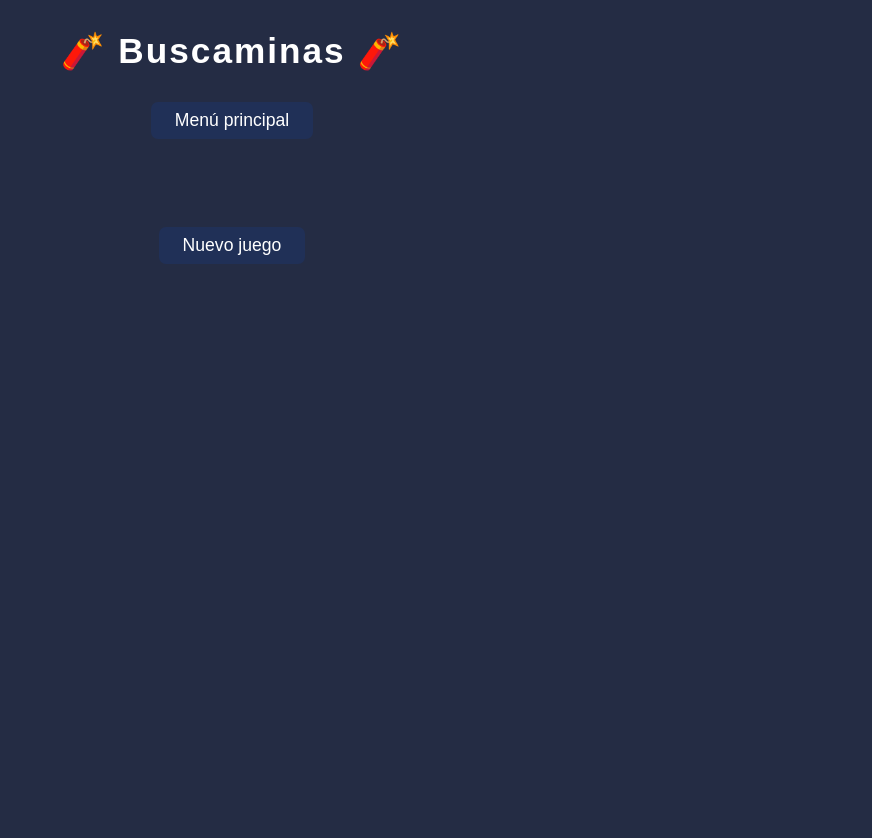
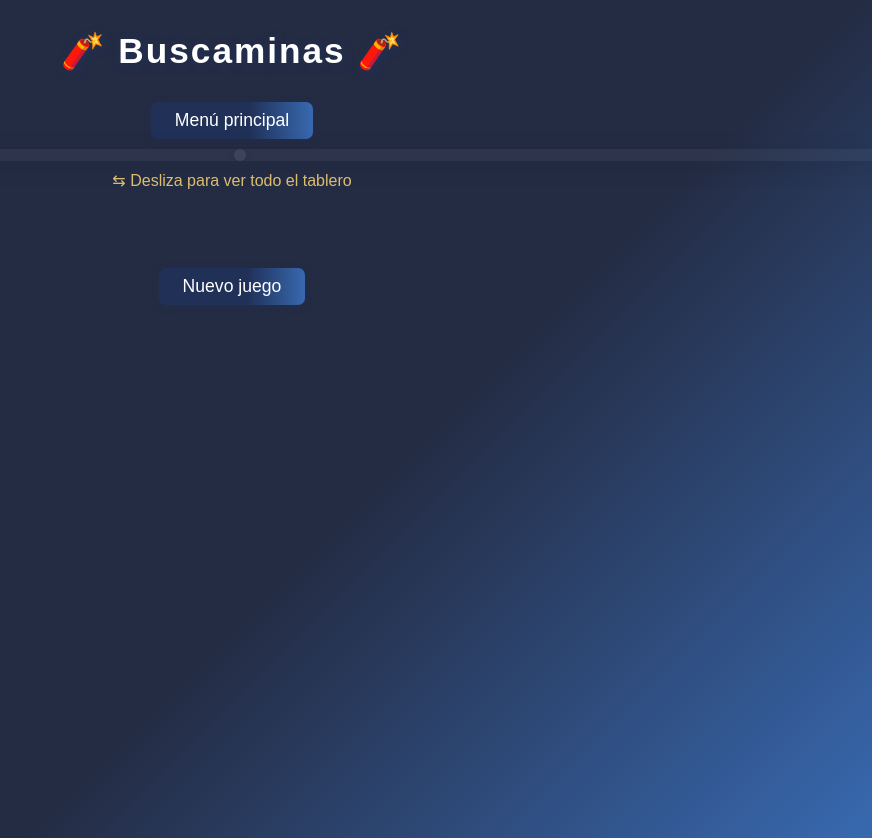
Before and after one commit to JeesusA/buscaminas_flask, a Flask app: template templates/index.html in a window 1280 px wide. Shown: the whole page, without its empty margins (408-1280 px from the left). Before the commit the page ends 264 px from the top, so only its background shows below. Run offline with Flask 3, Linux system fonts and the light colour scheme; the template is opened without the code that fills it: most values are stand-ins (such as "Sample title", 1, 10 or a date in 2020).

Commit message:
actualizaciones visuales

```diff
--- a/static/style.css
+++ b/static/style.css
@@ -1,8 +1,9 @@
 body {
-    background: #242c44;
+    background: linear-gradient(135deg, #242c44 60%, #3869b0 100%);
     color: white;
     font-family: Arial, sans-serif;
     text-align: center;
+    min-height: 100vh;
 }
 
 #contenedor-tablero {
@@ -12,8 +13,108 @@ body {
     width: 100vw;
     margin: 0 auto 10px auto;
     overflow-x: auto;
+    box-shadow: 0 4px 24px rgba(0,0,0,0.12);
+    border-radius: 16px;
+    background: rgba(255,255,255,0.04);
+    position: relative;
 }
 
+#scroll-hint {
+    color: #ffd978;
+    font-size: 1em;
+    margin-bottom: 8px;
+    opacity: 0.85;
+    animation: scrollHintAnim 1.5s infinite alternate;
+}
+@keyframes scrollHintAnim {
+    from { opacity: 0.5; }
+    to { opacity: 1; }
+}
+
+h1 {
+    margin-top: 30px;
+    margin-bottom: 20px;
+    font-size: 2.2em;
+    letter-spacing: 2px;
+    text-shadow: 2px 2px 8px #203057;
+}
+
+table {
+    margin: 0 auto;
+    border-collapse: separate;
+    border-spacing: 2px;
+    user-select: none;
+    max-width: 100vw;
+    overflow-x: auto;
+    display: block;
+    background: rgba(255,255,255,0.08);
+    border-radius: 12px;
+    box-shadow: 0 2px 12px rgba(0,0,0,0.10);
+    padding: 6px;
+}
+
+td {
+    width: 40px;
+    height: 40px;
+    font-size: 1.7em;
+    background: #6ea3d8;
+    color: #123;
+    border: 2.5px solid #394b62;
+    cursor: pointer;
+    transition: 0.18s cubic-bezier(.4,2,.6,1);
+    text-align: center;
+    border-radius: 8px;
+    box-shadow: 0 1px 4px rgba(30,30,60,0.10);
+    position: relative;
+}
+
+td.descubierto {
+    background: #b3dbb3;
+    color: #1c3b1c;
+    cursor: default;
+    animation: popCell 0.18s;
+}
+@keyframes popCell {
+    from { transform: scale(0.92); }
+    to { transform: scale(1); }
+}
+
+td.bandera {
+    background: #ffd978;
+    color: #b70000;
+    animation: popCell 0.18s;
+}
+
+td:hover:not(.descubierto) {
+    background: #a7c7e7;
+    box-shadow: 0 2px 8px #3869b0aa;
+}
+
+#mensaje {
+    font-size: 1.3em;
+    margin: 18px 0;
+    min-height: 32px;
+}
+
+button {
+    margin: 10px;
+    padding: 8px 24px;
+    font-size: 1.1em;
+    background: linear-gradient(90deg, #203057 60%, #3869b0 100%);
+    color: white;
+    border: none;
+    border-radius: 7px;
+    cursor: pointer;
+    transition: 0.2s;
+    box-shadow: 0 2px 8px #20305733;
+}
+
+button:hover {
+    background: #3869b0;
+    color: #ffd978;
+}
+
+/* Modal y responsividad */
 .modal-oculto {
     display: none;
 }
@@ -60,67 +161,6 @@ body {
     background: #3869b0;
 }
 
-h1 {
-    margin-top: 30px;
-    margin-bottom: 20px;
-    font-size: 2.2em;
-    letter-spacing: 2px;
-}
-
-table {
-    margin: 0 auto;
-    border-collapse: collapse;
-    user-select: none;
-    max-width: 100vw;
-    overflow-x: auto;
-    display: block;
-}
-
-td {
-    width: 40px;
-    height: 40px;
-    font-size: 1.6em;
-    background: #6ea3d8;
-    color: #123;
-    border: 2px solid #394b62;
-    cursor: pointer;
-    transition: 0.2s;
-    text-align: center;
-}
-
-td.descubierto {
-    background: #b3dbb3;
-    color: #1c3b1c;
-    cursor: default;
-}
-
-td.bandera {
-    background: #ffd978;
-    color: #b70000;
-}
-
-#mensaje {
-    font-size: 1.3em;
-    margin: 18px 0;
-    min-height: 32px;
-}
-
-button {
-    margin: 10px;
-    padding: 8px 24px;
-    font-size: 1.1em;
-    background: #203057;
-    color: white;
-    border: none;
-    border-radius: 7px;
-    cursor: pointer;
-    transition: 0.2s;
-}
-
-button:hover {
-    background: #3869b0;
-}
-
 /* Responsividad para pantallas pequeñas */
 @media (max-width: 600px) {
     #contenedor-tablero {
@@ -132,12 +172,12 @@ button:hover {
     }
     table {
         max-width: 100vw;
-        font-size: 0.9em;
+        font-size: 1em;
     }
     td {
-        width: 24px;
-        height: 24px;
-        font-size: 1em;
+        width: 36px;
+        height: 36px;
+        font-size: 1.25em;
         padding: 0;
     }
     h1 {
@@ -150,4 +190,7 @@ button:hover {
     #mensaje {
         font-size: 1em;
     }
+    #scroll-hint {
+        font-size: 0.95em;
+    }
 }
--- a/templates/index.html
+++ b/templates/index.html
@@ -3,6 +3,7 @@
 <head>
     <meta charset="UTF-8">
     <title>Buscaminas Flask</title>
+    <meta name="viewport" content="width=device-width, initial-scale=1, maximum-scale=5, user-scalable=yes">
     <link rel="stylesheet" href="{{ url_for('static', filename='style.css') }}">
 </head>
 <body data-filas="{{ filas }}" data-columnas="{{ columnas }}">
@@ -11,6 +12,7 @@
     <div id="contenedor-tablero">
         <div id="tablero"></div>
     </div>
+    <div id="scroll-hint">⇆ Desliza para ver todo el tablero</div>
     <div id="mensaje"></div>
     <button onclick="location.reload()">Nuevo juego</button>
 
```
